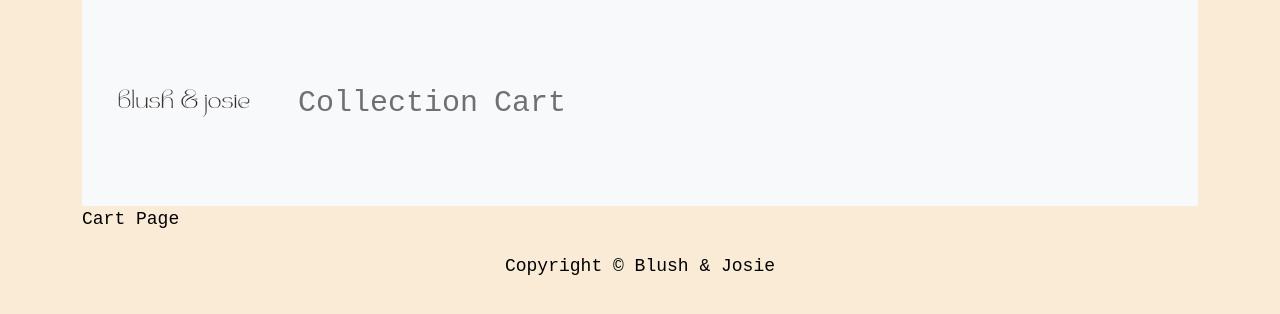
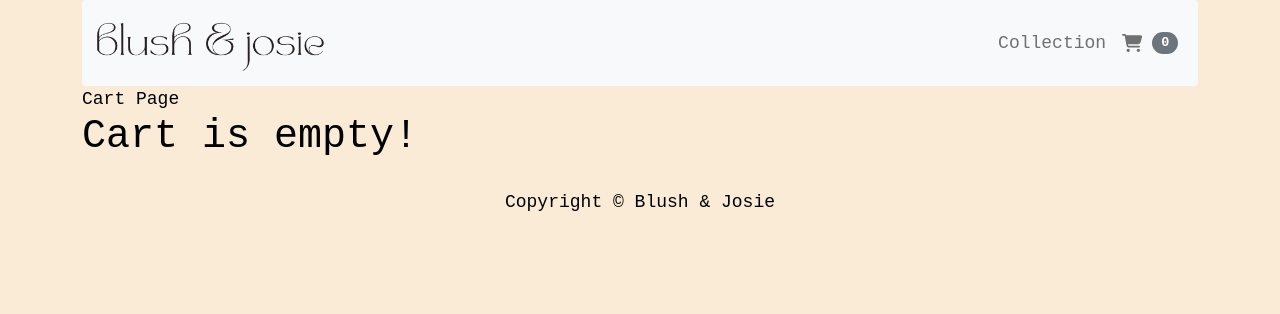
Before and after one commit to JacobDBarton/blushandjosie_frontend, a React (Create React App) app: page /cart in a window 1280 px wide. Shown: the top 314 px of the page. Built offline with nearby package versions, Linux system fonts and the light colour scheme.

Commit message:
made cart work

```diff
--- a/package.json
+++ b/package.json
@@ -3,6 +3,9 @@
   "version": "0.1.0",
   "private": true,
   "dependencies": {
+    "@fortawesome/fontawesome-svg-core": "^6.1.1",
+    "@fortawesome/free-solid-svg-icons": "^6.1.1",
+    "@fortawesome/react-fontawesome": "^0.1.18",
     "@testing-library/jest-dom": "^5.16.4",
     "@testing-library/react": "^13.3.0",
     "@testing-library/user-event": "^13.5.0",
--- a/src/App.js
+++ b/src/App.js
@@ -1,13 +1,20 @@
+import { useState } from "react";
 import { Outlet } from "react-router-dom";
-import { Container } from "react-bootstrap"
+import { Container } from "react-bootstrap";
 import Header from "./components/Header";
 import Footer from "./components/Footer";
 
 function App() {
+  const [cart, setCart] = useState([]);
   return (
     <Container bg="dark">
-      <Header />
-      <Outlet />
+      <Header cart={cart} />
+      <Outlet
+        context={{
+          apiUrl: "https://blush-and-josie.herokuapp.com",
+          cartState: [cart, setCart],
+        }}
+      />
       <Footer />
     </Container>
   );
--- a/src/components/Header.js
+++ b/src/components/Header.js
@@ -1,45 +1,43 @@
 import Logo from "./image/blush.png";
+import { Badge, Navbar, Nav } from "react-bootstrap";
+import { Link } from "react-router-dom";
+import { FontAwesomeIcon } from "@fortawesome/react-fontawesome";
+import { faCartShopping } from "@fortawesome/free-solid-svg-icons";
 import "../styles/App.css";
 
-function header() {
+function Header(props) {
+  const { cart } = props;
   return (
-    <div>
-      <nav className="navbar navbar-expand-lg navbar-light bg-light">
+    <Navbar bg="light" expand="lg" sticky="top" className="rounded">
       <div className="container">
-          <a className="navbar-brand" href="/">
+        <Link className="navbar-brand" to="/">
           <img
-              className="blush d-inline-block align-text-top"
+            className="d-inline-block align-text-top"
             src={Logo}
             alt="blush&josie logo"
-              width="300"
-              height="300"
+            width="234"
+            height="60"
           />
-          </a>
-          <button
-            className="navbar-toggler"
-            type="button"
-            data-bs-toggle="collapse"
-            data-bs-target="#navbarNav"
-            aria-controls="navbarNav"
-            aria-expanded="false"
-            aria-label="Toggle navigation"
-          >
-            <span className="navbar-toggler-icon"></span>
-          </button>
-          <div className="collapse navbar-collapse" id="navbarNav">
-            <ul className="navbar-nav">
-              <a className="nav-link" href="/products">
+        </Link>
+        <Navbar.Toggle aria-controls="basic-navbar-nav" />
+        <Navbar.Collapse id="basic-navbar-nav" className="justify-content-end">
+          <Nav>
+            <Nav.Link as={Link} to="/products">
               Collection
-              </a>
-              <a className="nav-link" href="/cart">
-                Cart
-              </a>
-            </ul>
+            </Nav.Link>
+            <Nav.Link as={Link} to="/cart">
+              <div class="align-center" style={{marginTop: 2}}>
+                <FontAwesomeIcon icon={faCartShopping} />
+                <Badge bg="secondary" pill>
+                  {cart.length}
+                </Badge>
               </div>
+            </Nav.Link>
+          </Nav>
+        </Navbar.Collapse>
       </div>
-      </nav>
-    </div>
+    </Navbar>
   );
 }
 
-export default header;
+export default Header;
--- a/src/index.js
+++ b/src/index.js
@@ -12,7 +12,7 @@ const root = ReactDOM.createRoot(document.getElementById("root"));
 root.render(
   <Router>
     <Routes>
-      <Route exact path="/" element={<App />} >
+      <Route path="/" element={<App />}>
         <Route index element={<Home />} />
         <Route path="/products" element={<Collection />} />
         <Route path="/products/:id" element={<Show />} />
--- a/src/pages/Cart.js
+++ b/src/pages/Cart.js
@@ -1,10 +1,41 @@
-import React from 'react'
-
+import React from "react";
+import { Button } from "react-bootstrap";
+import { useOutletContext } from "react-router-dom";
 
 function Cart() {
+  const { cartState } = useOutletContext();
+  const [cart, setCart] = cartState;
+  const removeFromCart = (id) => {
+    setCart((cart) => cart.filter((product) => product._id !== id));
+  };
   return (
-    <div>Cart Page</div>
-  )
+    <>
+      <div>Cart Page</div>
+      {cart.map((product) => (
+        <div>
+          <h1>{product.name}</h1>
+          <p>Price: ${parseInt(product.price, 10)}</p>
+          <Button
+            variant="outline-danger"
+            onClick={() => removeFromCart(product._id)}
+          >
+            Remove From Cart
+          </Button>
+        </div>
+      ))}
+      {cart.length > 0 ? (
+        <p>
+          Total: $
+          {cart.reduce(
+            (sumTotal, product) => sumTotal + parseInt(product.price, 10),
+            0
+          )}
+        </p>
+      ) : (
+        <h1>Cart is empty!</h1>
+      )}
+    </>
+  );
 }
 
-export default Cart
+export default Cart;
--- a/src/pages/Collection.js
+++ b/src/pages/Collection.js
@@ -1,21 +1,23 @@
 import React, { useState, useEffect } from "react";
-import { Link } from "react-router-dom";
+import { Link, useOutletContext } from "react-router-dom";
+import { Button } from "react-bootstrap";
+import { addToCart } from "../utils";
 
 function Collection() {
   const [products, setProducts] = useState([]);
   const [loading, setLoading] = useState(false);
+  const { apiUrl, cartState } = useOutletContext();
+  const [, setCart] = cartState;
 
   useEffect(() => {
     const getProducts = async () => {
       setLoading(true);
-      const response = await fetch(
-        "https://blush-and-josie.herokuapp.com/product"
-      );
+      const response = await fetch(`${apiUrl}/product`);
       setProducts(await response.json());
       setLoading(false);
     };
     getProducts();
-  }, []);
+  }, [apiUrl]);
 
   const loaded = () => {
     return (
@@ -26,25 +28,28 @@ function Collection() {
               key={product._id}
               className={`product ${i % 7 === 0 ? "featured" : ""}`}
             >
-              <div className="card text-center">
+              <Link
+                to={`/products/${product._id}`}
+                className="card text-center"
+              >
                 <img
                   src={product.image}
                   className="card-img-top"
                   alt={product.name}
                 />
                 <div className="card-body">
-                  <h5 className="card-title ">
-                    {product.name.substring(0, 12)}
-                  </h5>
+                  <h5 className="card-title ">{product.name}</h5>
                   <p className="card-text lead fw-italic">${product.price}</p>
-                  <Link
-                    to={`/products/${product._id}`}
-                    className="btn btn-outline-dark"
+                  <Button
+                    as={Link}
+                    to="/cart"
+                    variant="outline-dark"
+                    onClick={() => setCart((cart) => addToCart(cart, product))}
                   >
-                    Buy Now
-                  </Link>
+                    Add to Cart
+                  </Button>
                 </div>
-              </div>
+              </Link>
             </div>
           );
         })}
--- a/src/pages/Show.js
+++ b/src/pages/Show.js
@@ -1,35 +1,50 @@
-import {useState, useEffect} from 'react';
-import { Link } from 'react-router-dom';
-
+import { useState, useEffect } from "react";
+import { Link, useOutletContext, useParams } from "react-router-dom";
+import { Button, Container, Image, Row, Col } from "react-bootstrap";
+import { addToCart } from "../utils";
 
 function Show(props) {
-    const [products, setProducts] = useState(null);
+  const [product, setProduct] = useState(null);
+  const [loading, setLoading] = useState(false);
+  const params = useParams();
+  const { apiUrl, cartState } = useOutletContext();
+  const [, setCart] = cartState;
 
-    useEffect(() => {
-        const getProductsData = async () => {
-            const response = await fetch(props.URL + "products");
-            const data = await response.json();
-            console.log(data);
-            setProducts(data);
-        };
-        getProductsData();
-    }, [props.URL]);
+  useEffect(() => {
+    const getProductsData = async () => {
+      setLoading(true);
+      const response = await fetch(`${apiUrl}/product/${params.id}`);
+      setProduct(await response.json());
+      setLoading(false);
+    };
+    getProductsData();
+  }, [apiUrl, params.id]);
 
-    const loaded = () => {
-        return products.map((product) => (
-            <div>
-              <Link to={`/product/${product.id}`}>
-                <h3>{product.name}</h3>
-              </Link>
-              <Link to={`/product/${product.id}`}>
-                <img src={product.image} alt='product' width={250} height={250}/>
-              </Link>
-            </div>
-
-        ));
-    };
-    return products ? loaded() : <h1>PLEASE WORK...</h1>;
-};
-
+  return loading || !product ? (
+    <h1>Loading...</h1>
+  ) : (
+    <Container>
+      <Row>
+        <Col>
+          <Image src={product.image} alt={product.name} rounded fluid />
+        </Col>
+        <Col>
+          <div class="my-3 p-3">
+            <h2 class="display-6">{product.name}</h2>
+            <p class="lead">${parseInt(product.price, 10)}</p>
+            <Button
+              as={Link}
+              to="/cart"
+              variant="outline-dark"
+              onClick={() => setCart((cart) => addToCart(cart, product))}
+            >
+              Add to Cart
+            </Button>
+          </div>
+        </Col>
+      </Row>
+    </Container>
+  );
+}
 
 export default Show;
--- a/src/styles/App.css
+++ b/src/styles/App.css
@@ -24,13 +24,12 @@
   justify-content: space-around;
 }
 
-  a {
-  font-size: 30px;
-  color: rgb(44, 44, 44);
+a {
+  color: rgba(44, 44, 44, 0.7);
 }
 
-  a:hover {
-  color: #ffffff;
+a:hover {
+  color: rgba(44, 44, 44, 1);
 }
 
 .footer {
@@ -58,6 +57,7 @@
   grid-template-columns: repeat(4, 1fr);
   gap: 1.5rem;
   grid-auto-flow: dense;
+  margin: 1.5rem 0;
 }
 
 .product {
@@ -70,6 +70,12 @@
   grid-row: span 2;
 }
 
-.product.featured .card {
+.product .card {
   height: 100%;
 }
+
+.align-center {
+  display: flex;
+  align-items: center;
+  gap: 10px;
+}
--- /dev/null
+++ b/src/utils.js
@@ -0,0 +1,8 @@
+export function addToCart(cart, product) {
+  // add to cart if product is not already in the cart
+  if (!cart.find((entry) => entry._id === product._id)) {
+    return cart.concat(product);
+  }
+  // if it is, don't do anything
+  return cart;
+}
```
Also changed, not shown: src/components/image/blush.png, 1 other file (tests, documents, lock files or other folders). Lines whose indentation alone changed are shown as unchanged.
